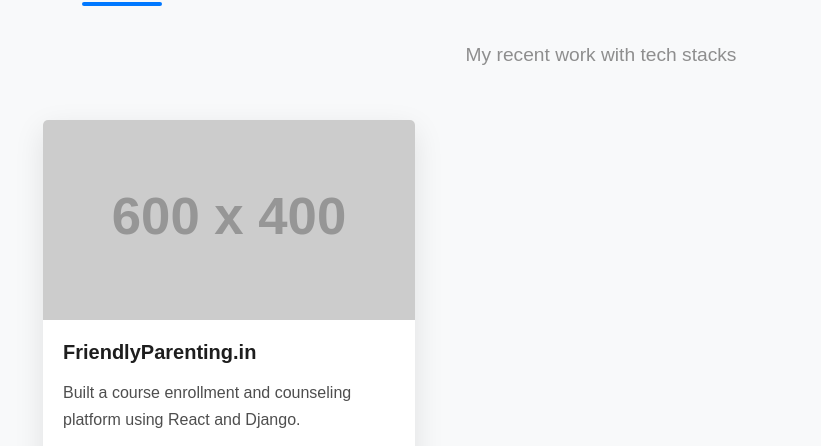
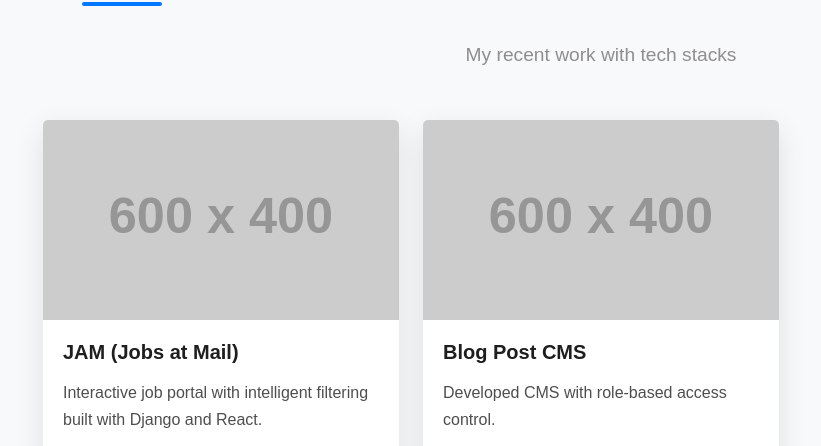
Before and after one commit to vishalbhakt/Portfolio, a plain HTML site: page index.html in a window 1280 px wide. Shown: the part 3471-3917 px from the top of the page, without its empty margins (39-860 px from the left). Drawn offline with nearby package versions, Linux system fonts and the light colour scheme; placeholder pictures from the web are drawn by us.

Commit message:
Update index.html

```diff
--- a/index.html
+++ b/index.html
@@ -686,9 +686,9 @@
             <h2 class="section-title text-center" data-aos="fade-up">Projects</h2>
             <p class="section-subtitle text-center" data-aos="fade-up" data-aos-delay="100">My recent work with tech stacks</p>
 
-<!--             <div class="row">
+            <div class="row">
                 <!-- FriendlyParenting.in -->
-                <div class="col-md-6 col-lg-4" data-aos="fade-up" data-aos-delay="200">
+                <!-- <div class="col-md-6 col-lg-4" data-aos="fade-up" data-aos-delay="200">
                     <div class="project-card">
                         <img src="https://via.placeholder.com/600x400?text=FriendlyParenting" class="project-img" alt="FriendlyParenting.in">
                         <div class="project-body">
@@ -707,7 +707,7 @@
                             </div>
                         </div>
                     </div>
-                </div> -->
+                </div>  -->
 
                 <!-- JAM (Jobs at Mail) -->
                 <div class="col-md-6 col-lg-4" data-aos="fade-up" data-aos-delay="300">
```
